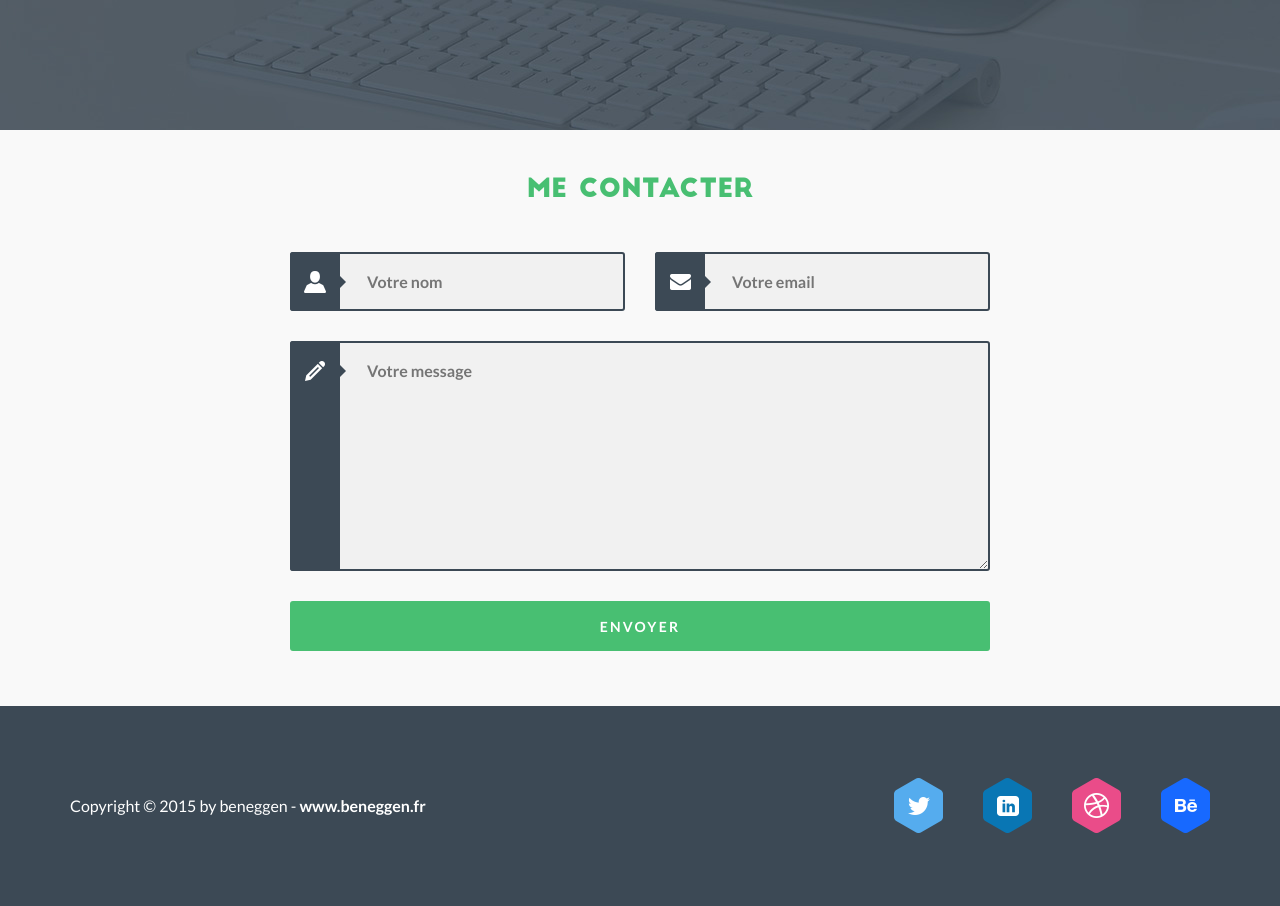
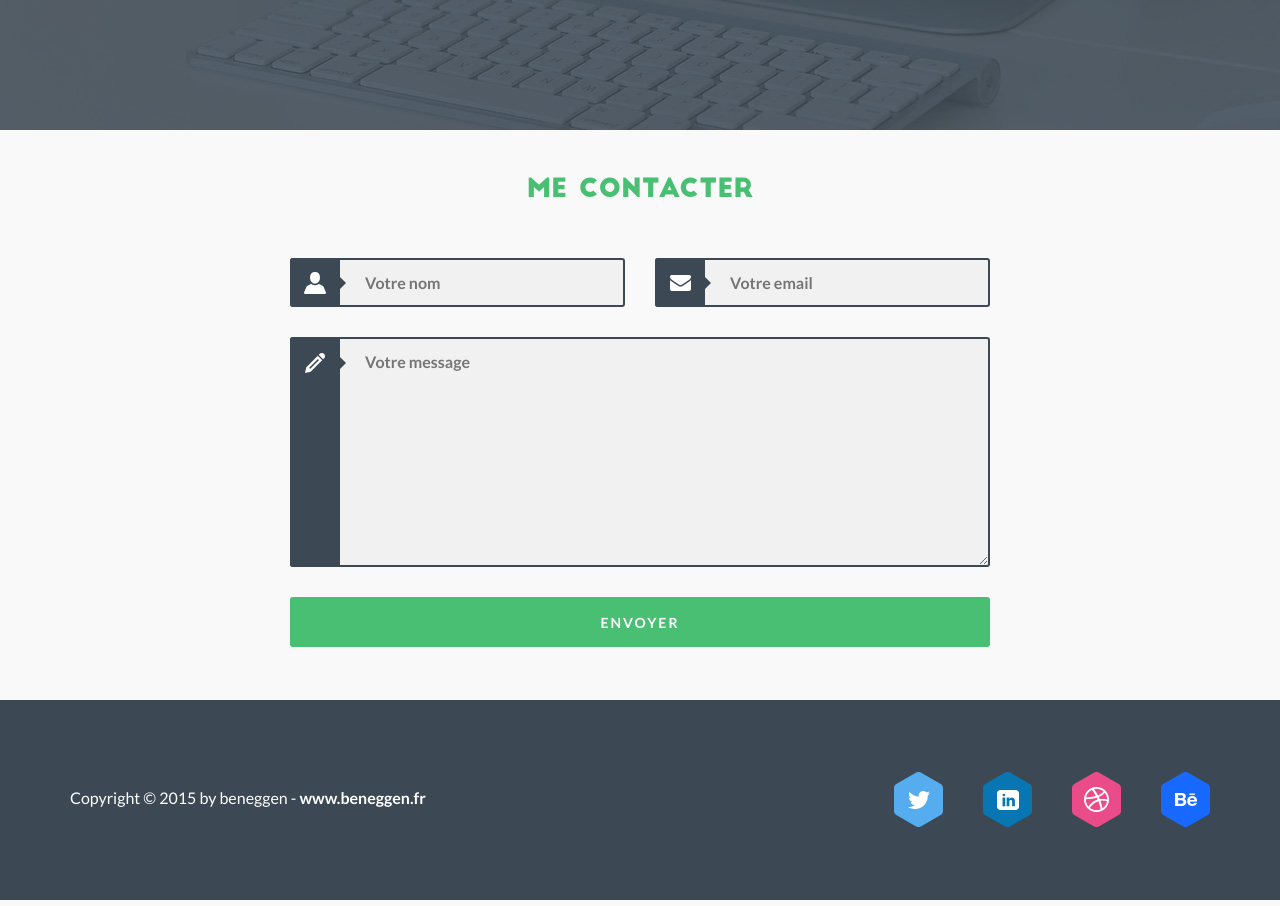
Before and after one commit to ylytvyn/foliac, a plain HTML site: page index.html in a window 1280 px wide. Shown: the part 520-1426 px from the top of the page. Drawn offline with Linux system fonts and the light colour scheme.

Commit message:
Perfect pixel footer and form

```diff
--- a/css/styles.css
+++ b/css/styles.css
@@ -175,7 +175,7 @@ body, html {
 
 .foliac-footer p {
 	float: left;
-	line-height: 200px;
+	line-height: 196px;
 }
 
 .foliac-footer p a {
@@ -205,14 +205,14 @@ body, html {
 
 .foliac-contact .container{
 	width: 740px;
-	padding: 45px 20px 55px;
+	padding: 45px 20px 53px;
 }
 
 .foliac-contact .foliac-form-title {
 	font: 26px BigJohn, sans-serif;
 	color: var(--color-green);
 	text-align: center;
-	margin-bottom: 45px;
+	margin-bottom: 51px;
 	text-transform: uppercase;
 }
 
@@ -224,7 +224,7 @@ body, html {
 	color: #fff;
 	background: var(--color-green);
 	cursor: pointer;
-	letter-spacing: 2.2px;
+	letter-spacing: 2px;
 	text-transform: uppercase;
 }
 
@@ -245,7 +245,7 @@ body, html {
 	width: 100%;
 	border: 2px solid var(--color-grey);
 	border-radius: 3px;
-	padding: 15px 20px 15px 75px;
+	padding: 10px 20px 10px 73px;
 	resize: vertical;
 }
 
@@ -311,7 +311,7 @@ body, html {
 }
 
 .foliac-form-textarea label::after {
-	top: 30px;
+	top: 26px;
 }
 
 .foliac-contact [for="foliac-name"] {
@@ -326,5 +326,5 @@ body, html {
 
 .foliac-contact [for="foliac-text"] {
 	background-image: url('../images/crayon.png');
-	background-position: center 20px;
+	background-position: center 16px;
 }
```
